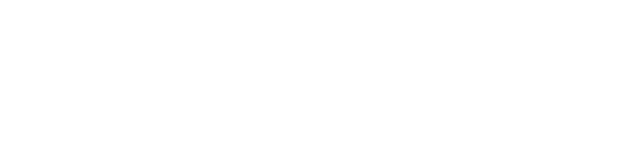
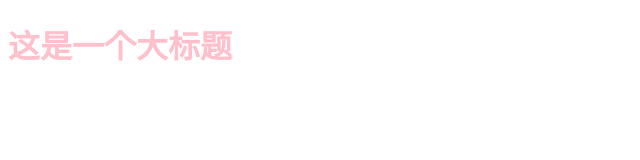
Before and after one commit to hhw88/project, a plain HTML site: page index.html in a window 1280 px wide. Shown: the whole page, without its empty margins (0-640 px from the left). Drawn offline with Linux system fonts and the light colour scheme.

Commit message:
添加了 index的css js文件，并修改了 index.html

```diff
--- a/index.html
+++ b/index.html
@@ -6,10 +6,16 @@
     <meta http-equiv="X-UA-Compatible" content="IE=edge">
     <meta name="viewport" content="width=device-width, initial-scale=1.0">
     <title>git的使用</title>
+    <style>
+        h1 {
+            color: pink;
+            font-weight: 200px;
+        }
+    </style>
 </head>
 
 <body>
-
+    <h1>这是一个大标题</h1>
 </body>
 
 </html>
```
Also changed, not shown: index.css (added), index.js (added).
